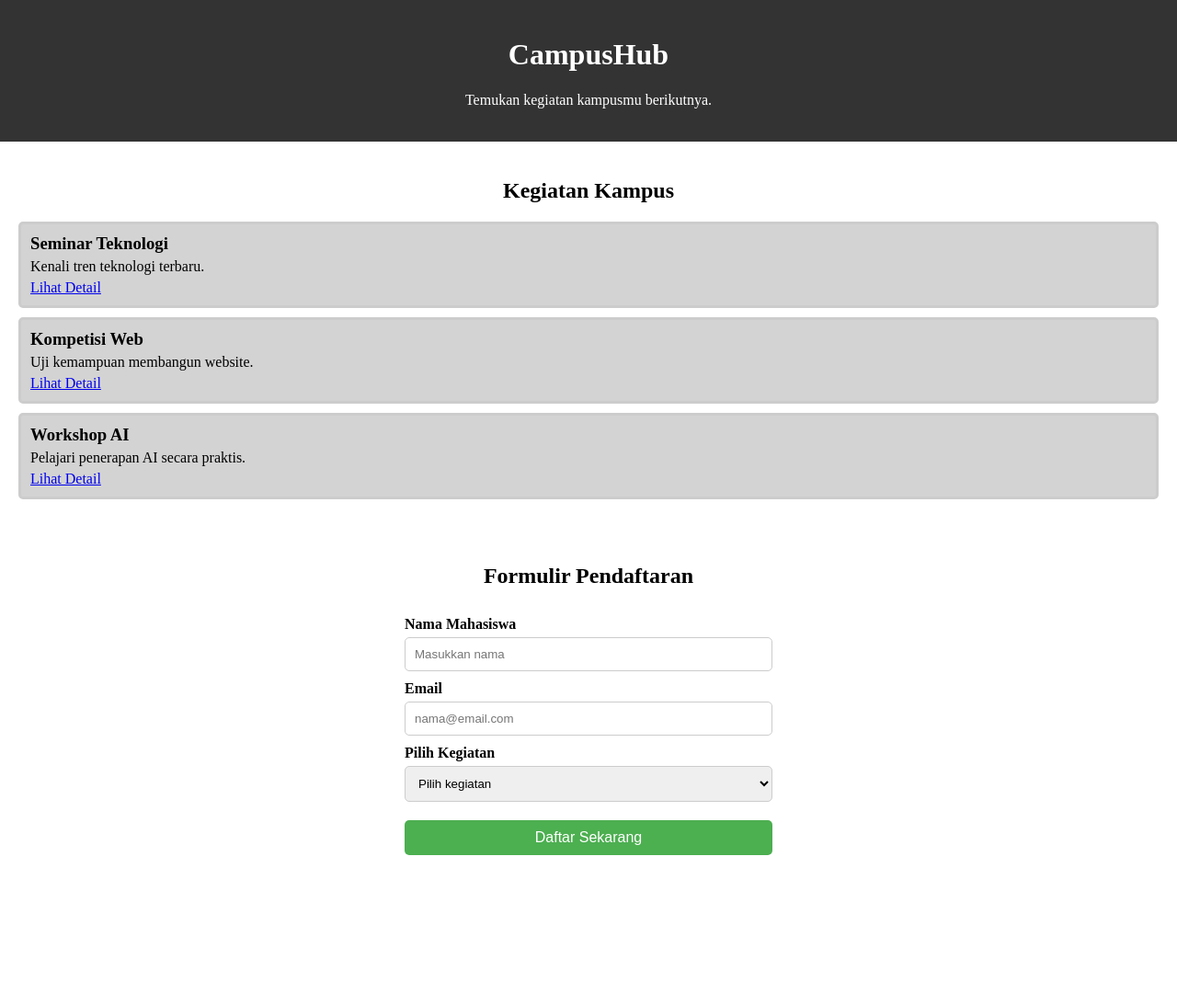
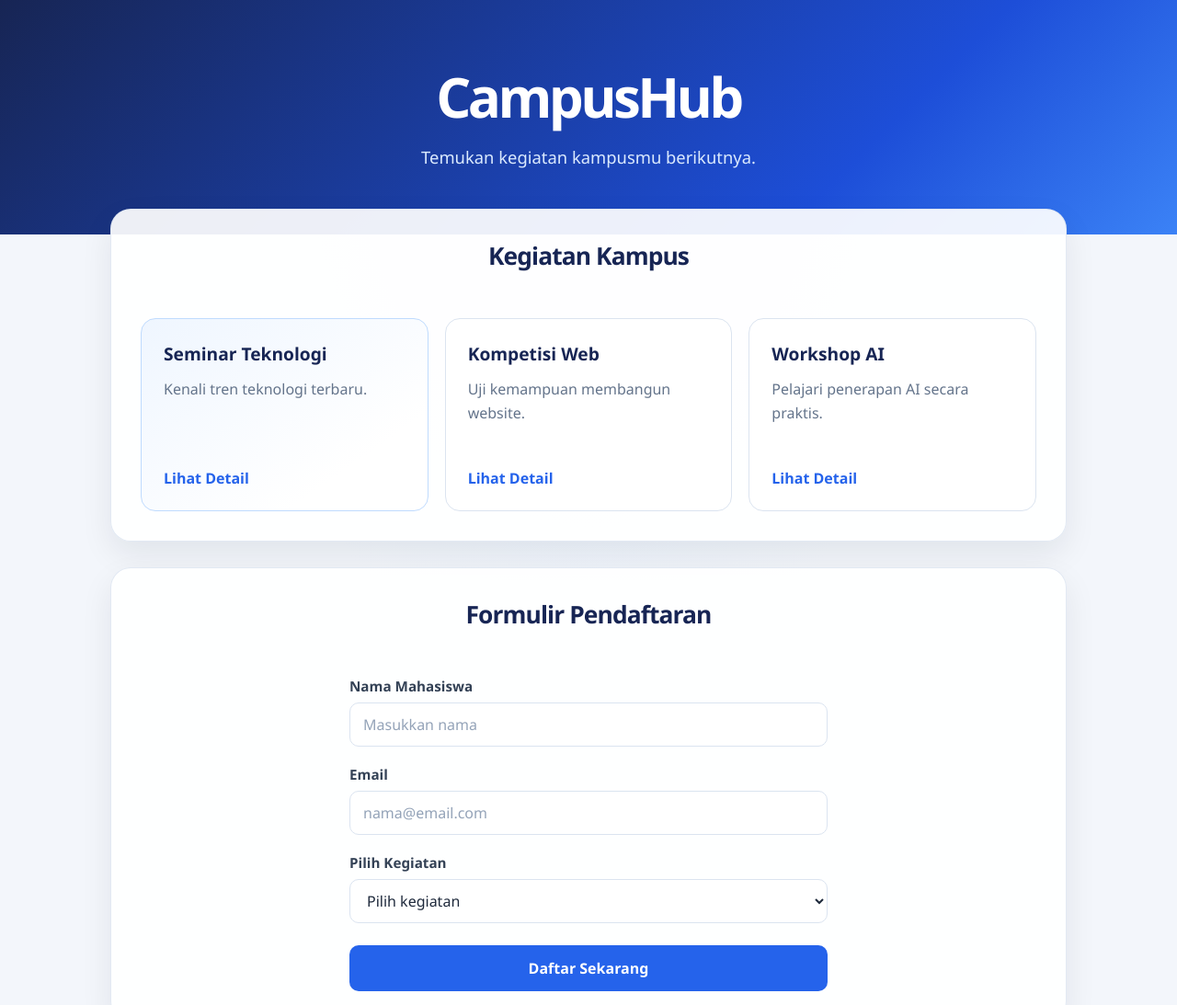
Before and after one commit to alex170707/web-sem3, a plain HTML site: page campusHub-StudyCase/home.html in a window 1280 px wide. Shown: the top 1093 px of the page at 92% size. Before the commit the page ends 960 px from the top, so only its background shows below. Drawn offline with Linux system fonts and the light colour scheme.

Commit message:
Tambah JS dan Materi Root
Co-authored-by: Copilot <223556219+Copilot@users.noreply.github.com>

```diff
--- a/campusHub-StudyCase/home.html
+++ b/campusHub-StudyCase/home.html
@@ -6,6 +6,7 @@
     <meta name="viewport" content="width=device-width, initial-scale=1.0">
     <title>CampusHub</title>
     <link rel="stylesheet" href="styles.css">
+    <script src="success.js" defer></script>
 </head>
 
 <body>
--- a/campusHub-StudyCase/styles.css
+++ b/campusHub-StudyCase/styles.css
@@ -1,92 +1,336 @@
+:root {
+    color-scheme: light;
+    font-family: "Segoe UI", Arial, sans-serif;
+    color: #1e293b;
+    background: #f3f6fb;
+    font-synthesis: none;
+    text-rendering: optimizeLegibility;
+    -webkit-font-smoothing: antialiased;
+    -moz-osx-font-smoothing: grayscale;
+
+    --color-primary: #2563eb;
+    --color-primary-dark: #1d4ed8;
+    --color-text-muted: #64748b;
+    --color-border: #dbe4f0;
+    --shadow-card: 0 14px 34px rgb(15 23 42 / 8%);
+}
+
+* {
+    box-sizing: border-box;
+}
+
 body {
+    min-width: 320px;
+    min-height: 100vh;
     margin: 0;
-    padding: 0;
+    background:
+        radial-gradient(ellipse at top, rgb(219 234 254 / 70%), transparent 48%),
+        #f3f6fb;
 }
-header {
-    background-color: #333;
+
+.site-header {
+    padding: 64px 24px 72px;
     color: #fff;
-    padding: 20px;
     text-align: center;
+    background: linear-gradient(135deg, #172554, #1d4ed8 72%, #3b82f6);
 }
+
+.site-header h1 {
+    margin: 0;
+    font-size: clamp(2.4rem, 6vw, 3.75rem);
+    font-weight: 800;
+    letter-spacing: -0.06em;
+}
+
+.site-header p {
+    margin: 12px 0 0;
+    color: #dbeafe;
+    font-size: clamp(1rem, 2vw, 1.15rem);
+}
+
+main {
+    width: min(100% - 40px, 1040px);
+    margin: -28px auto 64px;
+}
+
 section {
-    padding: 20px;
+    padding: 32px;
+    border: 1px solid rgb(219 228 240 / 80%);
+    border-radius: 22px;
+    background: rgb(255 255 255 / 92%);
+    box-shadow: var(--shadow-card);
 }
+
+section + section {
+    margin-top: 28px;
+}
+
+section h2 {
+    margin: 0 0 50px;
+    color: #172554;
+    text-align: center;
+    font-size: 1.65rem;
+    letter-spacing: -0.035em;
+}
+
+.event-list {
+    display: grid;
+    grid-template-columns: repeat(3, minmax(0, 1fr));
+    gap: 18px;
+}
+
 .event-card {
-    border: 3px solid #ccc;
-    background-color: lightgray;
-    border-radius: 5px;
-    padding: 10px;
-    margin-bottom: 10px;
+    display: flex;
+    min-height: 210px;
+    flex-direction: column;
+    align-items: flex-start;
+    padding: 24px;
+    border: 1px solid var(--color-border);
+    border-radius: 16px;
+    background: #fff;
+    transition: transform 180ms ease, box-shadow 180ms ease, border-color 180ms ease;
 }
+
+.event-card:hover {
+    transform: translateY(-4px);
+    border-color: #bfdbfe;
+    box-shadow: 0 14px 28px rgb(37 99 235 / 12%);
+}
+
+.event-card.featured {
+    border-color: #bfdbfe;
+    background: linear-gradient(145deg, #eff6ff, #fff 75%);
+}
+
 .event-card h3 {
     margin: 0;
+    color: #172554;
+    font-size: 1.2rem;
 }
+
 .event-card p {
-    margin: 5px 0;
+    margin: 12px 0 22px;
+    color: var(--color-text-muted);
+    line-height: 1.65;
 }
-.event-card button {
-    background-color: #4CAF50;
-    color: white;
-    border: none;
-    padding: 10px 20px;
+
+.event-card a {
+    margin-top: auto;
+    color: var(--color-primary);
+    font-weight: 700;
+    text-decoration: none;
+}
+
+.event-card a:hover {
+    color: var(--color-primary-dark);
+    text-decoration: underline;
+    text-underline-offset: 4px;
+}
+
+#registration-form {
+    display: flex;
+    max-width: 520px;
+    flex-direction: column;
+    margin: 0 auto;
+}
+
+#registration-form label {
+    margin: 0 0 8px;
+    color: #334155;
+    font-size: 0.95rem;
+    font-weight: 650;
+}
+
+#registration-form input,
+#registration-form select {
+    width: 100%;
+    min-height: 48px;
+    margin: 0 0 20px;
+    padding: 11px 14px;
+    border: 1px solid var(--color-border);
+    border-radius: 10px;
+    background: #fff;
+    color: #1e293b;
+    font: inherit;
+    transition: border-color 160ms ease, box-shadow 160ms ease;
+}
+
+#registration-form input::placeholder {
+    color: #94a3b8;
+}
+
+#registration-form input:focus,
+#registration-form select:focus {
+    border-color: var(--color-primary);
+    outline: none;
+    box-shadow: 0 0 0 4px rgb(37 99 235 / 14%);
+}
+
+#registration-form button {
+    min-height: 50px;
+    margin-top: 4px;
+    padding: 12px 20px;
+    border: 0;
+    border-radius: 10px;
+    background: var(--color-primary);
+    color: #fff;
+    font: inherit;
+    font-weight: 700;
+    cursor: pointer;
+    transition: background-color 160ms ease, transform 160ms ease, box-shadow 160ms ease;
+}
+
+#registration-form button:hover {
+    transform: translateY(-1px);
+    background: var(--color-primary-dark);
+    box-shadow: 0 8px 18px rgb(37 99 235 / 22%);
+}
+
+#registration-form button:focus-visible,
+.event-card a:focus-visible {
+    outline: 3px solid #93c5fd;
+    outline-offset: 3px;
+}
+
+.success-dialog {
+    width: min(calc(100% - 32px), 420px);
+    padding: 32px;
+    border: 1px solid var(--color-border);
+    border-radius: 22px;
+    background: #fff;
+    color: #1e293b;
     text-align: center;
-    text-decoration: none;
-    display: inline-block;
-    font-size: 16px;
-    margin-top: 10px;
+    box-shadow: 0 24px 70px rgb(15 23 42 / 24%);
+    animation: success-dialog-enter 240ms ease-out both;
+}
+
+.success-dialog.is-closing {
+    animation: success-dialog-exit 200ms ease-in both;
+}
+
+.success-dialog::backdrop {
+    background: rgb(15 23 42 / 55%);
+    backdrop-filter: blur(4px);
+    animation: success-backdrop-enter 240ms ease-out both;
+}
+
+@keyframes success-dialog-enter {
+    from {
+        opacity: 0;
+        transform: translateY(16px) scale(0.96);
+    }
+
+    to {
+        opacity: 1;
+        transform: translateY(0) scale(1);
+    }
+}
+
+@keyframes success-dialog-exit {
+    from {
+        opacity: 1;
+        transform: translateY(0) scale(1);
+    }
+
+    to {
+        opacity: 0;
+        transform: translateY(12px) scale(0.97);
+    }
+}
+
+@keyframes success-backdrop-enter {
+    from {
+        opacity: 0;
+    }
+
+    to {
+        opacity: 1;
+    }
+}
+
+.success-dialog__icon {
+    display: grid;
+    width: 58px;
+    height: 58px;
+    margin: 0 auto 18px;
+    place-items: center;
+    border-radius: 50%;
+    background: #dcfce7;
+    color: #15803d;
+    font-size: 2rem;
+    font-weight: 800;
+}
+
+.success-dialog h2 {
+    margin: 0;
+    color: #172554;
+    font-size: 1.5rem;
+}
+
+.success-dialog p {
+    margin: 12px 0 24px;
+    color: var(--color-text-muted);
+    line-height: 1.6;
+}
+
+.success-dialog__close {
+    min-height: 46px;
+    padding: 10px 22px;
+    border: 0;
+    border-radius: 10px;
+    background: var(--color-primary);
+    color: #fff;
+    font: inherit;
+    font-weight: 700;
     cursor: pointer;
 }
-.event-card button:hover {
-    background-color: #45a049;
+
+.success-dialog__close:hover {
+    background: var(--color-primary-dark);
 }
-.event-card button:disabled {
-    background-color: #ccc;
-    cursor: not-allowed;
+
+.success-dialog__close:focus-visible {
+    outline: 3px solid #93c5fd;
+    outline-offset: 3px;
 }
-.event-card button:disabled:hover {
-    background-color: #ccc;
+
+@media (max-width: 760px) {
+    .site-header {
+        padding: 52px 20px 64px;
     }
-#registration-form {
-    display: flex;
-    flex-direction: column;
-    max-width: 400px;
-    margin: 10px auto;
+
+    .event-list {
+        grid-template-columns: repeat(2, minmax(0, 1fr));
     }
-section h2 {
-    text-align: center;
 }
-#registration-form label {
-    margin-top: 10px;
-    font-weight: bold;
 
+@media (max-width: 540px) {
+    main {
+        width: min(100% - 28px, 1040px);
+        margin-top: -24px;
+        margin-bottom: 36px;
     }
-#registration-form input, #registration-form select {
-    padding: 10px;
-    margin-top: 5px;
-    border: 1px solid #ccc;
-    border-radius: 5px;
+
+    section {
+        padding: 24px 18px;
+        border-radius: 18px;
     }
-#registration-form input:focus, #registration-form select:focus {
-    border-color: #4CAF50;
-    outline: none;
+
+    .event-list {
+        grid-template-columns: 1fr;
     }
-#registration-form select {
-    width: 100%;
+
+    .event-card {
+        min-height: 0;
     }
-#registration-form button {
-    background-color: #4CAF50;
-    color: white;
-    border: none;
-    padding: 10px 20px;
-    text-align: center;
-    text-decoration: none;
-    display: inline-block;
-    font-size: 16px;
-    margin-top: 20px;
-    cursor: pointer;
-    border-radius: 5px;
 }
-#registration-form button:hover {
-    background-color: #226e24;
-    color: white;
+
+@media (prefers-reduced-motion: reduce) {
+    *,
+    *::before,
+    *::after {
+        scroll-behavior: auto !important;
+        transition-duration: 0.01ms !important;
+        animation-duration: 0.01ms !important;
     }
+}
--- /dev/null
+++ b/campusHub-StudyCase/success.js
@@ -0,0 +1,64 @@
+const registrationForm = document.querySelector("#registration-form");
+
+if (!(registrationForm instanceof HTMLFormElement)) {
+    throw new Error("Form pendaftaran tidak ditemukan.");
+}
+
+const successDialog = document.createElement("dialog");
+successDialog.className = "success-dialog";
+successDialog.setAttribute("aria-labelledby", "registration-success-title");
+
+const successIcon = document.createElement("div");
+successIcon.className = "success-dialog__icon";
+successIcon.setAttribute("aria-hidden", "true");
+successIcon.textContent = "\u2713";
+
+const successTitle = document.createElement("h2");
+successTitle.id = "registration-success-title";
+successTitle.textContent = "Pendaftaran Berhasil!";
+
+const successMessage = document.createElement("p");
+successMessage.textContent = "Terima kasih sudah mendaftar. Sampai bertemu di kegiatan kampus!";
+
+const closeForm = document.createElement("form");
+closeForm.method = "dialog";
+
+const closeButton = document.createElement("button");
+closeButton.className = "success-dialog__close";
+closeButton.type = "button";
+closeButton.textContent = "OK";
+
+closeForm.append(closeButton);
+successDialog.append(successIcon, successTitle, successMessage, closeForm);
+document.body.append(successDialog);
+
+const closeSuccessDialog = () => {
+    if (!successDialog.open || successDialog.classList.contains("is-closing")) {
+        return;
+    }
+
+    successDialog.classList.add("is-closing");
+};
+
+successDialog.addEventListener("animationend", (event) => {
+    if (event.target !== successDialog || event.animationName !== "success-dialog-exit") {
+        return;
+    }
+
+    successDialog.close();
+    successDialog.classList.remove("is-closing");
+    registrationForm.reset();
+});
+
+successDialog.addEventListener("cancel", (event) => {
+    event.preventDefault();
+    closeSuccessDialog();
+});
+
+closeButton.addEventListener("click", closeSuccessDialog);
+
+registrationForm.addEventListener("submit", (event) => {
+    event.preventDefault();
+    successDialog.classList.remove("is-closing");
+    successDialog.showModal();
+});
```
Also changed, not shown: cobain lagi/index.html (added, +28 -0 lines). Lines whose indentation alone changed are shown as unchanged.
